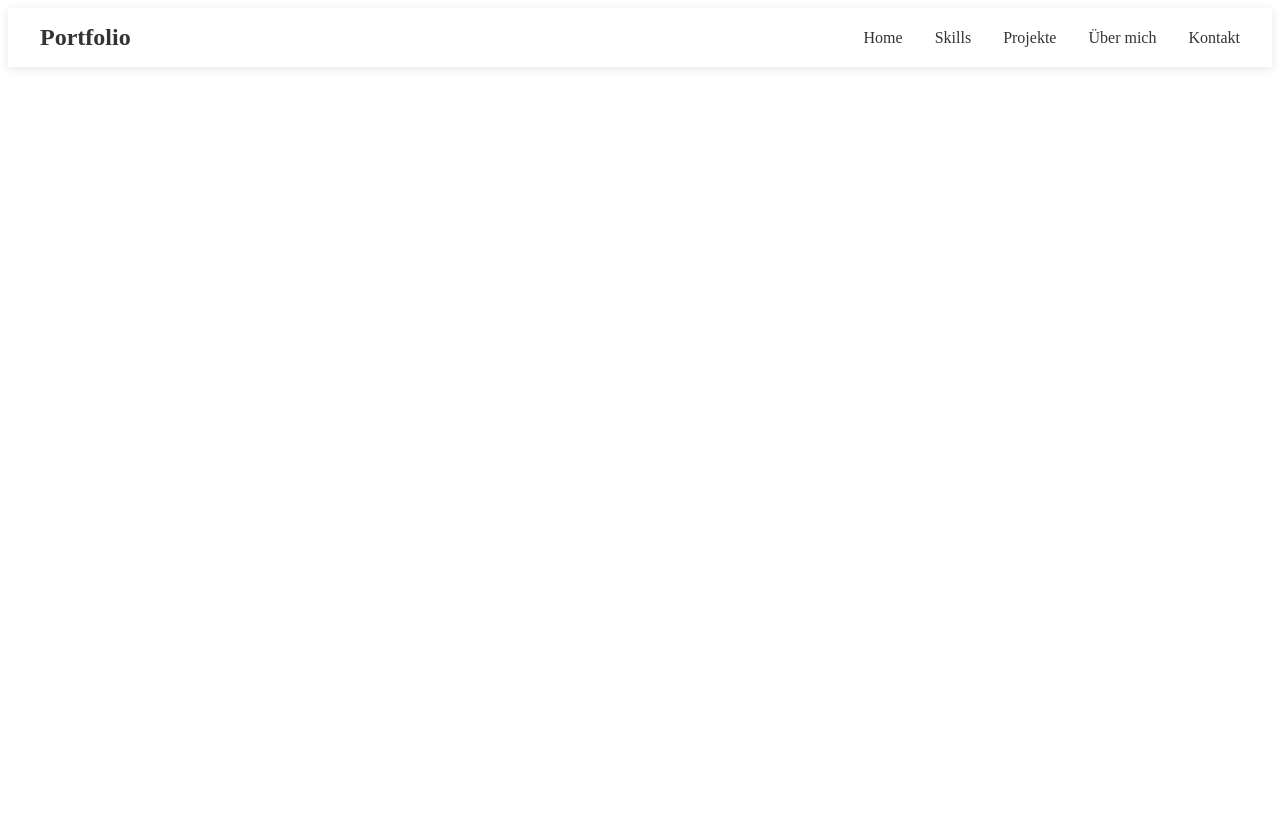
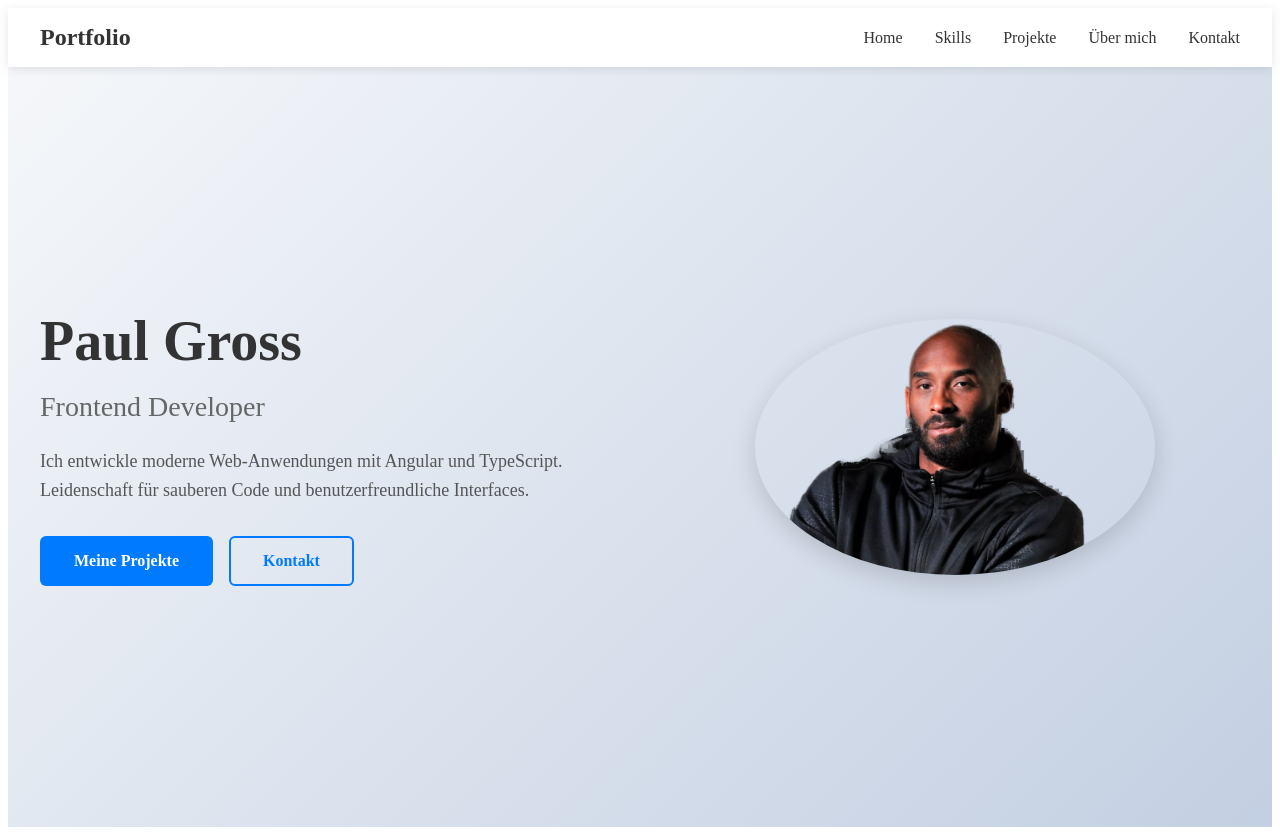
Before and after one commit to Paveluschka250/portfolio, an Angular app: page / in a window 1280 px wide. Before the commit the page ends 800 px from the top, so only its background shows below. Built offline with nearby package versions, Linux system fonts and the light colour scheme.

Commit message:
feat: add hero section with content and styling

```diff
--- a/src/app/app.html
+++ b/src/app/app.html
@@ -1,2 +1,3 @@
 <app-header></app-header>
+<app-hero></app-hero>
 <router-outlet></router-outlet>
--- a/src/app/app.ts
+++ b/src/app/app.ts
@@ -1,10 +1,11 @@
 import { Component } from '@angular/core';
 import { RouterOutlet } from '@angular/router';
 import { Header } from './components/header/header';
+import { Hero } from './sections/hero/hero';
 
 @Component({
   selector: 'app-root',
-  imports: [RouterOutlet, Header],
+  imports: [RouterOutlet, Header, Hero],
   templateUrl: './app.html',
   styleUrl: './app.scss'
 })
--- a/src/app/sections/hero/hero.html
+++ b/src/app/sections/hero/hero.html
@@ -1 +1,19 @@
-<p>hero works!</p>
+<section class="hero" id="home">
+  <div class="hero-content">
+    <div class="hero-text">
+      <h1 class="hero-name">Paul Gross</h1>
+      <h2 class="hero-position">Frontend Developer</h2>
+      <p class="hero-description">
+        Ich entwickle moderne Web-Anwendungen mit Angular und TypeScript.
+        Leidenschaft für sauberen Code und benutzerfreundliche Interfaces.
+      </p>
+      <div class="hero-buttons">
+        <a href="#projects" class="btn btn-primary">Meine Projekte</a>
+        <a href="#contact" class="btn btn-secondary">Kontakt</a>
+      </div>
+    </div>
+    <div class="hero-image">
+      <img src="assets/images/profil-picture.png" alt="Paul Gross" />
+    </div>
+  </div>
+</section>
--- a/src/app/sections/hero/hero.scss
+++ b/src/app/sections/hero/hero.scss
@@ -0,0 +1,132 @@
+.hero {
+  min-height: 600px;
+  display: flex;
+  align-items: center;
+  justify-content: center;
+  padding: 80px 32px;
+  background: linear-gradient(135deg, #f5f7fa 0%, #c3cfe2 100%);
+}
+
+.hero-content {
+  max-width: 1200px;
+  width: 100%;
+  display: flex;
+  align-items: center;
+  gap: 60px;
+  justify-content: space-between;
+}
+
+.hero-text {
+  flex: 1;
+  max-width: 600px;
+}
+
+.hero-name {
+  font-size: 56px;
+  font-weight: bold;
+  color: #333;
+  margin: 0 0 16px 0;
+  line-height: 1.2;
+}
+
+.hero-position {
+  font-size: 28px;
+  font-weight: 500;
+  color: #666;
+  margin: 0 0 24px 0;
+}
+
+.hero-description {
+  font-size: 18px;
+  color: #555;
+  line-height: 1.6;
+  margin: 0 0 32px 0;
+}
+
+.hero-buttons {
+  display: flex;
+  gap: 16px;
+  flex-wrap: wrap;
+}
+
+.btn {
+  padding: 14px 32px;
+  border-radius: 6px;
+  text-decoration: none;
+  font-weight: 600;
+  font-size: 16px;
+  transition: all 0.3s ease;
+  display: inline-block;
+  border: 2px solid transparent;
+}
+
+.btn-primary {
+  background-color: #007bff;
+  color: white;
+}
+
+.btn-primary:hover {
+  background-color: #0056b3;
+  transform: translateY(-2px);
+  box-shadow: 0 4px 12px rgba(0, 123, 255, 0.3);
+}
+
+.btn-secondary {
+  background-color: transparent;
+  color: #007bff;
+  border-color: #007bff;
+}
+
+.btn-secondary:hover {
+  background-color: #007bff;
+  color: white;
+  transform: translateY(-2px);
+}
+
+.hero-image {
+  flex: 1;
+  display: flex;
+  justify-content: center;
+  align-items: center;
+}
+
+.hero-image img {
+  width: 100%;
+  max-width: 400px;
+  height: auto;
+  border-radius: 50%;
+  box-shadow: 0 8px 24px rgba(0, 0, 0, 0.15);
+}
+
+@media (max-width: 768px) {
+  .hero {
+    min-height: auto;
+    padding: 60px 32px;
+  }
+
+  .hero-content {
+    flex-direction: column;
+    text-align: center;
+    gap: 40px;
+  }
+
+  .hero-name {
+    font-size: 40px;
+  }
+
+  .hero-position {
+    font-size: 24px;
+  }
+
+  .hero-description {
+    font-size: 16px;
+  }
+
+  .hero-image img {
+    max-width: 300px;
+  }
+
+  .hero-buttons {
+    justify-content: center;
+  }
+}
```
Also changed, not shown: public/assets/images/profil-picture.png (added).
